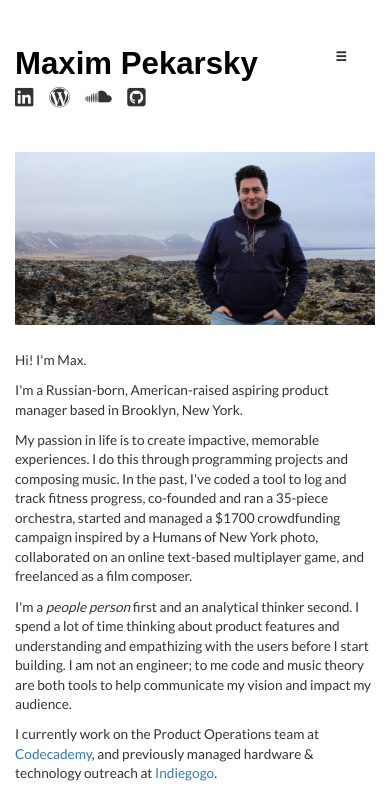
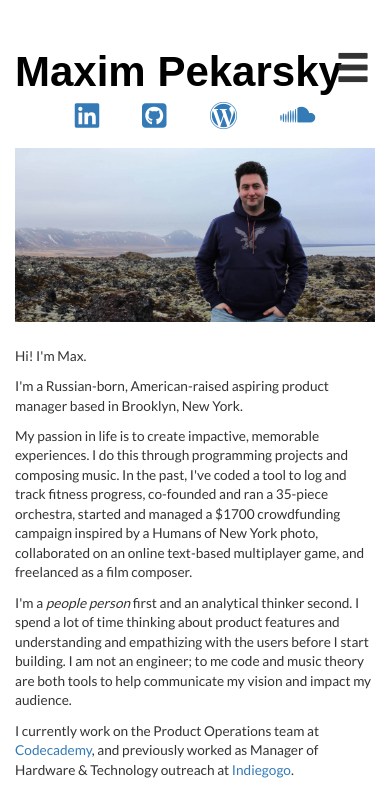
Before and after one commit to maximforever/myWebsite, a plain HTML site: page index.html in a window 390 px wide. Shown: the top 789 px of the page. Drawn offline with nearby package versions, Linux system fonts and the light colour scheme; a web font is replaced by a local one.

Commit message:
add glyphicon links and expland responsive styling

```diff
--- a/index.html
+++ b/index.html
@@ -27,10 +27,11 @@
 
             <div class = "links">
                 <div class = "container">
-                    <i class="fa fa-linkedin-square" aria-hidden="true"></i>
-                    <i class="fa fa-wordpress" aria-hidden="true"></i>
-                    <i class="fa fa-soundcloud" aria-hidden="true"></i>
-                    <i class="fa fa-github-square" aria-hidden="true"></i>
+                    <a href = "https://www.linkedin.com/in/maxpekarsky" target = "_blank"><i class="fa fa-linkedin-square" aria-hidden="true"></i></a>
+                    <a href = "https://github.com/maximforever" target = "_blank"><i class="fa fa-github-square" aria-hidden="true"></i></a>
+                    <a href = "https://maximforever.wordpress.com" target = "_blank"><i class="fa fa-wordpress" aria-hidden="true"></i></a>
+                    <a href = "https://soundcloud.com/maxim-pekarskiy" target = "_blank"><i class="fa fa-soundcloud" aria-hidden="true"></i></a>
+
                 </div>
             </div>
 
@@ -46,7 +47,7 @@
                         <p>I'm a Russian-born, American-raised aspiring product manager based in Brooklyn, New York.</p>
                         <p>My passion in life is to create impactive, memorable experiences. I do this through programming projects and composing music. In the past, I've coded a tool to log and track fitness progress, co-founded and ran a 35-piece orchestra, started and managed a $1700 crowdfunding campaign inspired by a Humans of New York photo, collaborated on an online text-based multiplayer game, and freelanced as a film composer.</p>
                          <p>I'm a <i>people person</i> first and an analytical thinker second. I spend a lot of time thinking about product features and understanding and empathizing with the users before I start building. I am not an engineer; to me code and music theory are both tools to help communicate my vision and impact my audience.</p>
-                        <p>I currently work on the Product Operations team at <a href = "https://codecademy.com" target="_blank">Codecademy</a>, and previously managed hardware &amp; technology outreach at <a href = "https://indiegogo.com" target="_blank">Indiegogo</a>.</p>
+                        <p>I currently work on the Product Operations team at <a href = "https://codecademy.com" target="_blank">Codecademy</a>, and previously worked as Manager of Hardware &amp; Technology outreach at <a href = "https://indiegogo.com" target="_blank">Indiegogo</a>.</p>
 
                         <p></p>
                         <p></p>
--- a/script.js
+++ b/script.js
@@ -33,12 +33,17 @@ function main(){
 
     var containerPadding = $("#content_container").css("padding");
 
-    if ($(window).width() < 768) {
+    if ($(window).width() <= 768) {
             console.log("we got small!");
             $('.photo').hide();
             $('#wide-photo').append("<img src = 'assets/images/profile_wide.jpg' class = 'wide-photo' />")
 
         }
+    if ($(window).width() > 768) {
+        console.log("we got big!");
+        $('#wide-photo').hide();
+
+    }
 
     $(".menu-section").hover(function(){
         $(this).css("background", "rgba(0, 0, 0, 0.8)");
--- a/style.css
+++ b/style.css
@@ -27,7 +27,7 @@ a:hover {
 
 .logo {
     color: #000000;
-    font-size: 4vw;
+    font-size: 4.5vw;
     font-family: 'Cambay', sans-serif;
     font-weight: 700;
     float: left;
@@ -146,12 +146,15 @@ a:hover {
 }
 
 .links i {
-    padding: 0px 3vw 0px 0px;
+    margin-right: 7vw;
     font-size: 2.5em;
 }
 
 
 @media (max-width: 768px) {
+    .logo {
+        font-size: 3em;
+    }
     .main{
         display: block;
         width: 100%;
@@ -173,22 +176,22 @@ a:hover {
         font-size: 4vh;
         padding: 4vh;
     }
+    .links{
+        margin-bottom: 2vh;
+        text-align: center;
+    }
     .links i {
+        font-size: 3em;
+        margin: 0px 5vw 0px 5vw;
+    }
+    #toggle{
+        font-size: 2.5em;
+    }
+}
+
+
+@media (max-width: 550px) {
+        .links i {
         font-size: 2em;
     }
-
-
 }
-
-@media (max-width: 550px) {
-    .logo {
-        font-size: 8vw;
-    }
-    #toggle{
-        font-size: 7    vw;
-
-    }
-        .links i {
-        font-size: 1.5em;
-    }
-}
```
